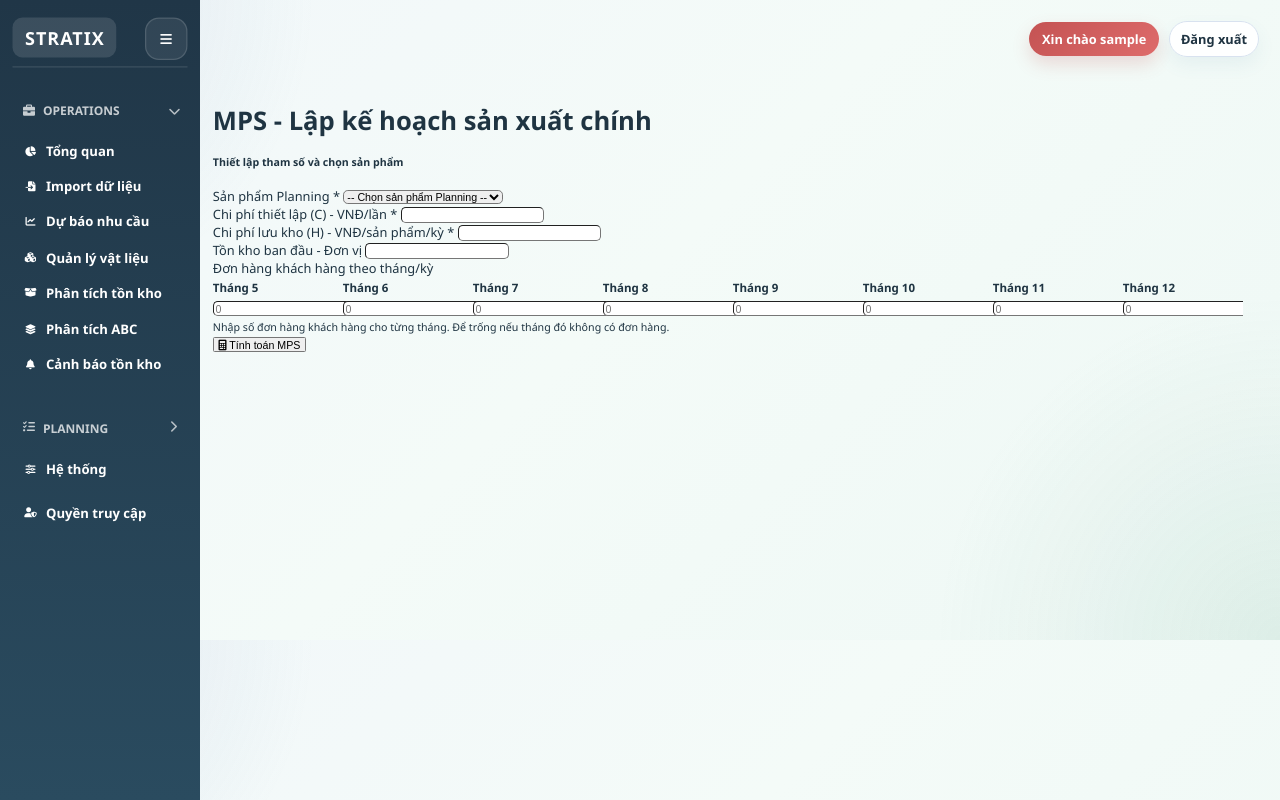
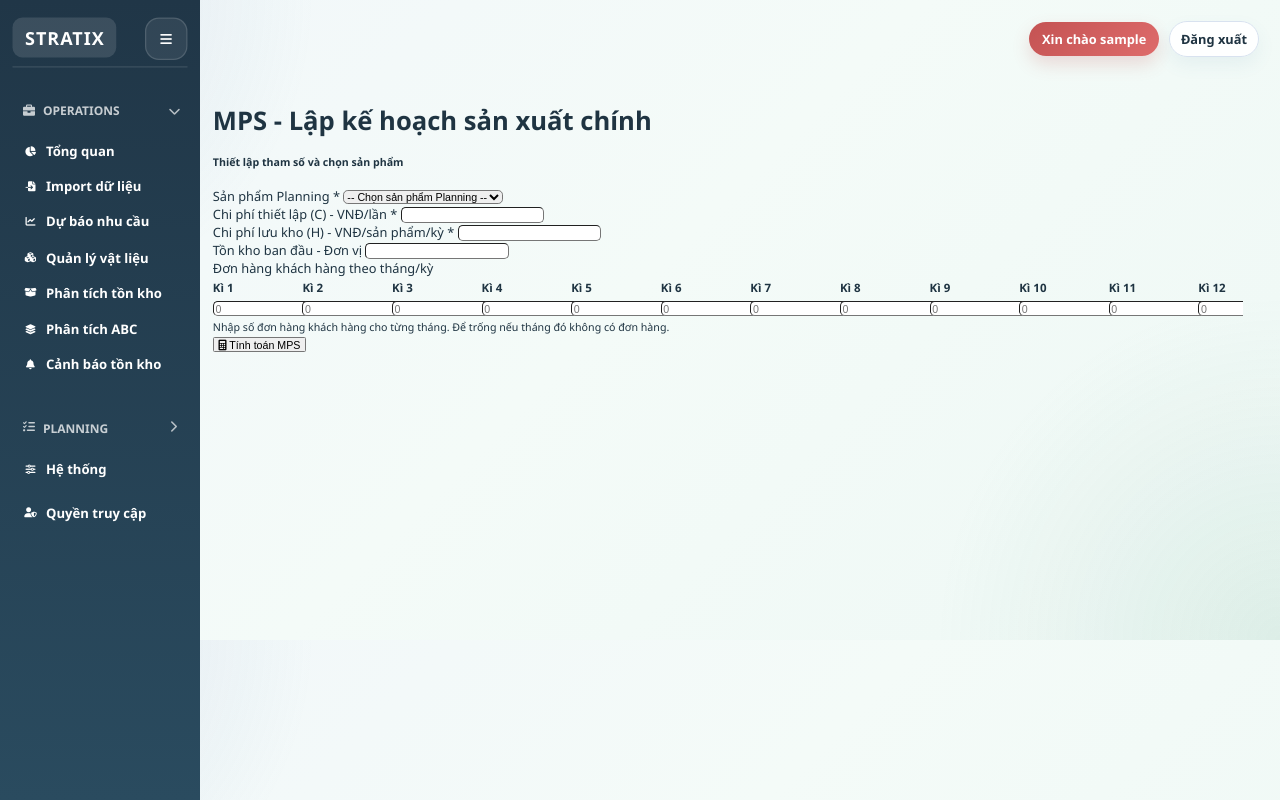
Before and after one commit to shane2410/inventory_dss, a Django app: page /planning/mps/ in a window 1280 px wide. Run offline with Django 5.2, Linux system fonts and the light colour scheme; the visitor is signed in with stand-in values (Sample User, id 1); data that the repository does not hold is empty; some libraries are stand-ins or nearby versions.

Commit message:
Prevent saved result from overwriting input labels; preserve Kì 1..12

```diff
--- a/inventory/Templates/inventory/mps.html
+++ b/inventory/Templates/inventory/mps.html
@@ -48,35 +48,51 @@
                     <label class="form-label">Đơn hàng khách hàng theo tháng/kỳ</label>
                     <div class="order-grid">
                         <div class="order-cell">
-                            <span>Tháng 5</span>
+                            <span>Kì 1</span>
+                            <input type="number" class="form-control order-input" data-month="1" min="0" step="1" placeholder="0">
+                        </div>
+                        <div class="order-cell">
+                            <span>Kì 2</span>
+                            <input type="number" class="form-control order-input" data-month="2" min="0" step="1" placeholder="0">
+                        </div>
+                        <div class="order-cell">
+                            <span>Kì 3</span>
+                            <input type="number" class="form-control order-input" data-month="3" min="0" step="1" placeholder="0">
+                        </div>
+                        <div class="order-cell">
+                            <span>Kì 4</span>
+                            <input type="number" class="form-control order-input" data-month="4" min="0" step="1" placeholder="0">
+                        </div>
+                        <div class="order-cell">
+                            <span>Kì 5</span>
                             <input type="number" class="form-control order-input" data-month="5" min="0" step="1" placeholder="0">
                         </div>
                         <div class="order-cell">
-                            <span>Tháng 6</span>
+                            <span>Kì 6</span>
                             <input type="number" class="form-control order-input" data-month="6" min="0" step="1" placeholder="0">
                         </div>
                         <div class="order-cell">
-                            <span>Tháng 7</span>
+                            <span>Kì 7</span>
                             <input type="number" class="form-control order-input" data-month="7" min="0" step="1" placeholder="0">
                         </div>
                         <div class="order-cell">
-                            <span>Tháng 8</span>
+                            <span>Kì 8</span>
                             <input type="number" class="form-control order-input" data-month="8" min="0" step="1" placeholder="0">
                         </div>
                         <div class="order-cell">
-                            <span>Tháng 9</span>
+                            <span>Kì 9</span>
                             <input type="number" class="form-control order-input" data-month="9" min="0" step="1" placeholder="0">
                         </div>
                         <div class="order-cell">
-                            <span>Tháng 10</span>
+                            <span>Kì 10</span>
                             <input type="number" class="form-control order-input" data-month="10" min="0" step="1" placeholder="0">
                         </div>
                         <div class="order-cell">
-                            <span>Tháng 11</span>
+                            <span>Kì 11</span>
                             <input type="number" class="form-control order-input" data-month="11" min="0" step="1" placeholder="0">
                         </div>
                         <div class="order-cell">
-                            <span>Tháng 12</span>
+                            <span>Kì 12</span>
                             <input type="number" class="form-control order-input" data-month="12" min="0" step="1" placeholder="0">
                         </div>
                     </div>
@@ -244,7 +260,7 @@
 
     .order-grid {
         display: grid;
-        grid-template-columns: repeat(8, minmax(100px, 1fr));
+        grid-template-columns: repeat(12, minmax(100px, 1fr));
         gap: 12px;
         overflow-x: auto;
         padding-top: 4px;
@@ -274,6 +290,19 @@ const MPS_RESULT_STORAGE_KEY = 'inventory.mps.lastResult';
 function parseNumberOrDefault(value, defaultValue = 0) {
     const n = Number(value);
     return Number.isFinite(n) ? n : defaultValue;
+}
+
+function updateOrderGridLabels(labels) {
+    if (!Array.isArray(labels) || labels.length === 0) return;
+
+    const cells = Array.from(document.querySelectorAll('.order-cell'));
+    cells.forEach((cell, index) => {
+        const label = labels[index];
+        const span = cell.querySelector('span');
+        if (span && label != null) {
+            span.textContent = label;
+        }
+    });
 }
 
 function collectFormState() {
@@ -345,6 +374,14 @@ function restoreResultState() {
 
         const saved = JSON.parse(raw);
         if (!saved || !saved.result || !saved.result.success) return;
+
+        // Do not allow a previously-saved result to overwrite the input labels on load.
+        // Saved results can contain `input_labels` (month strings) which would replace
+        // our desired fixed input labels (Kì 1..Kì 12). Remove that field before
+        // rendering the saved result so labels stay as the template defines.
+        if (saved.result && saved.result.input_labels) {
+            delete saved.result.input_labels;
+        }
 
         displayResults(saved.result);
     } catch (error) {
@@ -437,6 +474,10 @@ function runMPS(productCode, C, H, beginInventory, orders) {
 }
 
 function displayResults(result) {
+    if (Array.isArray(result.input_labels) && result.input_labels.length > 0) {
+        updateOrderGridLabels(result.input_labels);
+    }
+
     // Hiển thị EPP
     document.getElementById('epp-value').textContent = result.epp.toFixed(2);
     document.getElementById('epp-result').style.display = 'block';
@@ -445,7 +486,7 @@ function displayResults(result) {
     const tbody = document.getElementById('mps-tbody');
     tbody.innerHTML = '';
 
-    const months = result.data.map(row => row.month);
+    const months = result.data.map(row => row.month_label || row.month);
 
     // Tạo mảng các chỉ tiêu để render theo hàng (hỗ trợ chỉ tiêu có giá trị riêng 'values')
     const beginInvRaw = document.getElementById('begin_inventory') ? document.getElementById('begin_inventory').value : null;
```
